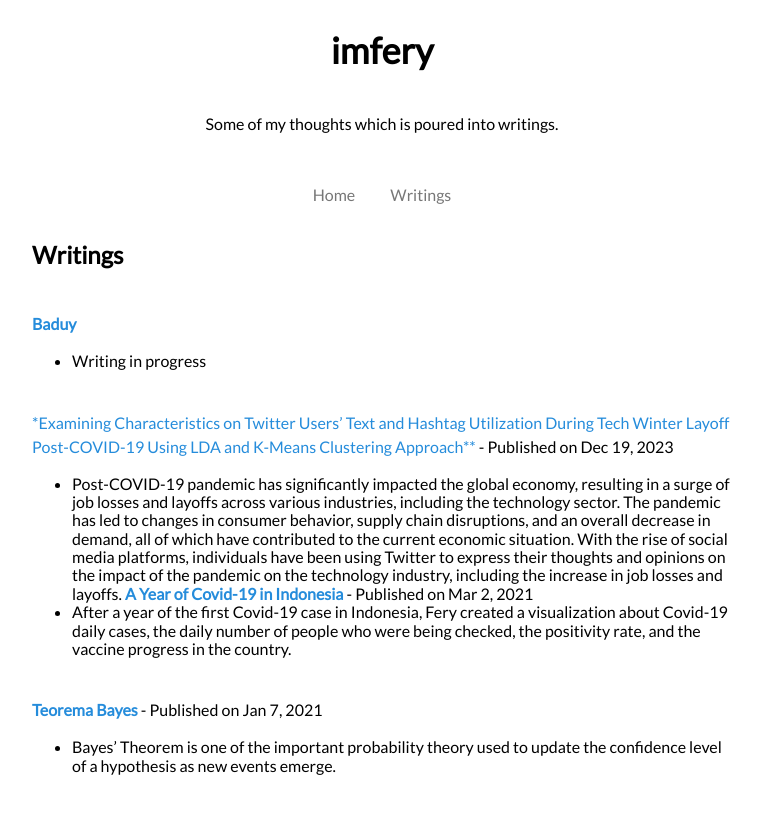
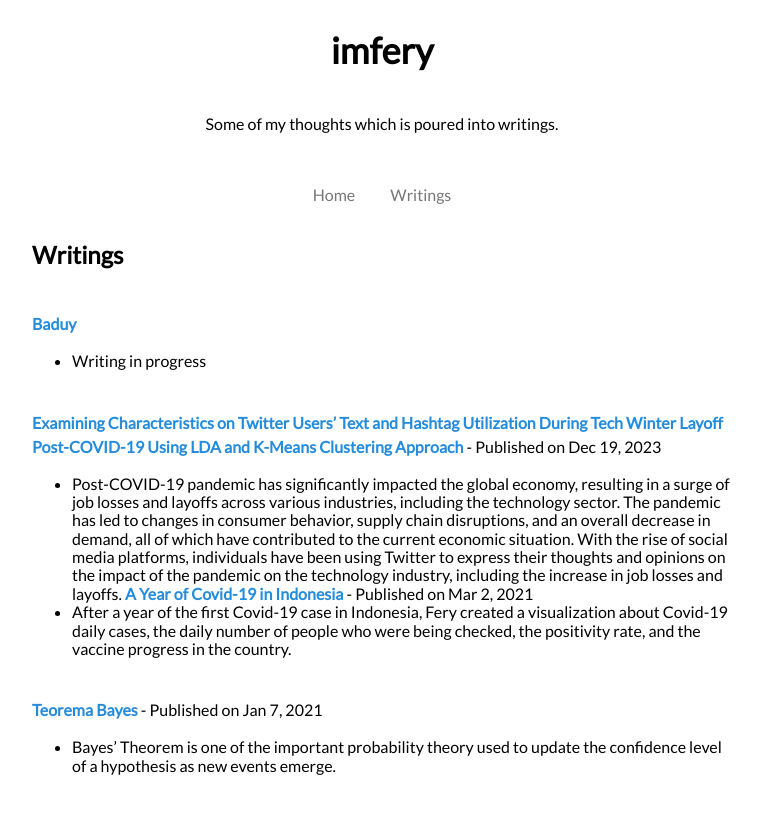
Before and after one commit to imfery/imfery.github.io, a Jekyll site: the page built from blog.md, in a window 1280 px wide. Shown: the top 814 px of the page, without its empty margins (258-1019 px from the left). Built offline with Jekyll 4.4.1, drawn with Linux system fonts in a browser that asks for light colours; nearby versions of some CDN libraries.

```diff
--- a/blog.md
+++ b/blog.md
@@ -12,7 +12,7 @@ permalink: /writings
 - Writing in progress
 
 <br>
-[*Examining Characteristics on Twitter Users’ Text and Hashtag Utilization During Tech Winter Layoff Post-COVID-19 Using LDA and K-Means Clustering Approach**][hubasia] - Published on Dec 19, 2023
+[**Examining Characteristics on Twitter Users’ Text and Hashtag Utilization During Tech Winter Layoff Post-COVID-19 Using LDA and K-Means Clustering Approach**][hubasia] - Published on Dec 19, 2023
 - Post-COVID-19 pandemic has significantly impacted the global economy, resulting in a surge of job losses and layoffs across various industries, including the technology sector. The pandemic has led to changes in consumer behavior, supply chain disruptions, and an overall decrease in demand, all of which have contributed to the current economic situation. With the rise of social media platforms, individuals have been using Twitter to express their thoughts and opinions on the impact of the pandemic on the technology industry, including the increase in job losses and layoffs.
 [**A Year of Covid-19 in Indonesia**][covid19] - Published on Mar 2, 2021
 - After a year of the first Covid-19 case in Indonesia, Fery created a visualization about Covid-19 daily cases, the daily number of people who were being checked, the positivity rate, and the vaccine progress in the country.
```
